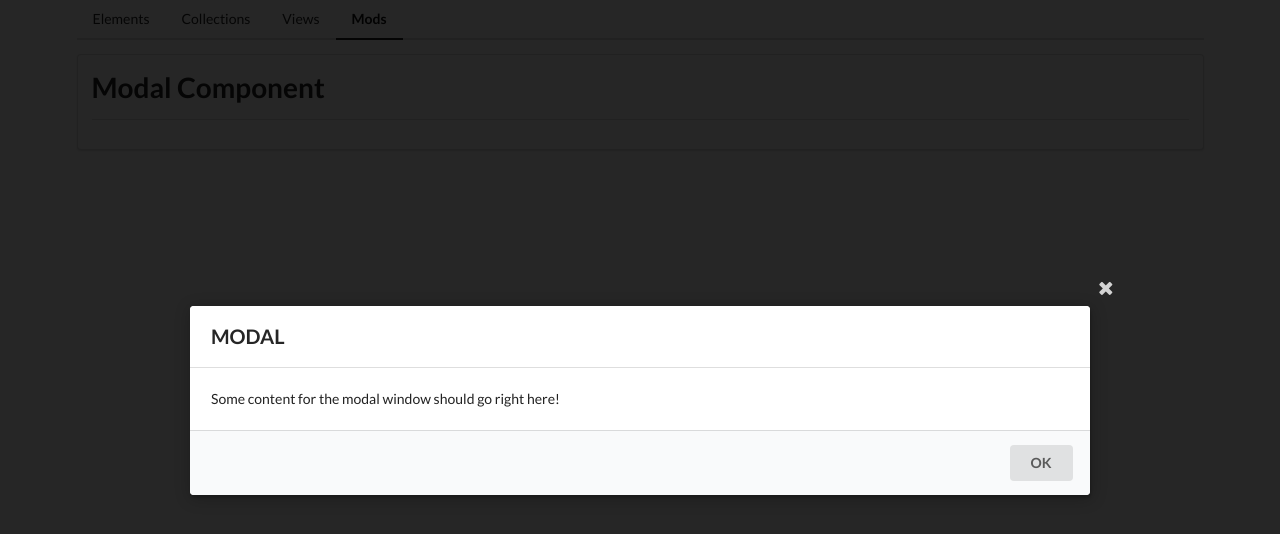
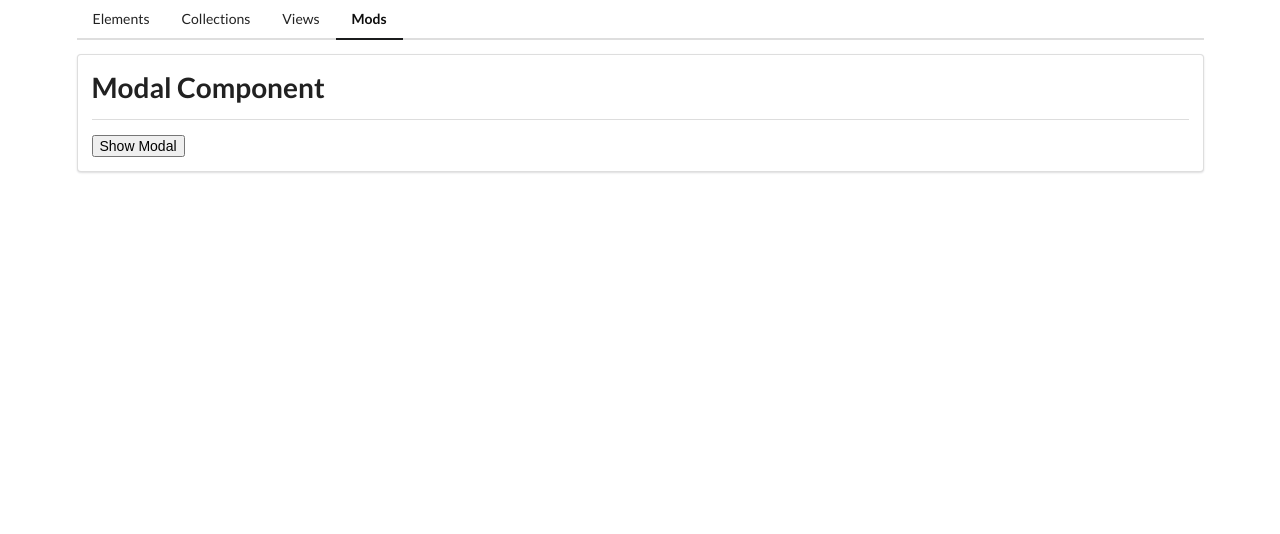
Before and after one commit to Elybourland/components, an Angular app: page /mods in a window 1280 px wide. Shown: the top 534 px of the page. Built offline with nearby package versions, Linux system fonts and the light colour scheme.

Commit message:
opening the modal with onClick

```diff
--- a/src/app/mods/mods-home/mods-home.component.html
+++ b/src/app/mods/mods-home/mods-home.component.html
@@ -1,2 +1,3 @@
 <app-divider>Modal Component</app-divider>
-<app-modal></app-modal>
+<button (click)="onClick()">Show Modal</button>
+<app-modal *ngIf="modalOpen"></app-modal>
--- a/src/app/mods/mods-home/mods-home.component.ts
+++ b/src/app/mods/mods-home/mods-home.component.ts
@@ -6,10 +6,14 @@
   styleUrls: ['./mods-home.component.css']
 })
 export class ModsHomeComponent implements OnInit {
-
+  modalOpen = false;
   constructor() { }
 
   ngOnInit(): void {
   }
 
+  onClick() {
+    this.modalOpen = !this.modalOpen;
+  }
+
 }
```
